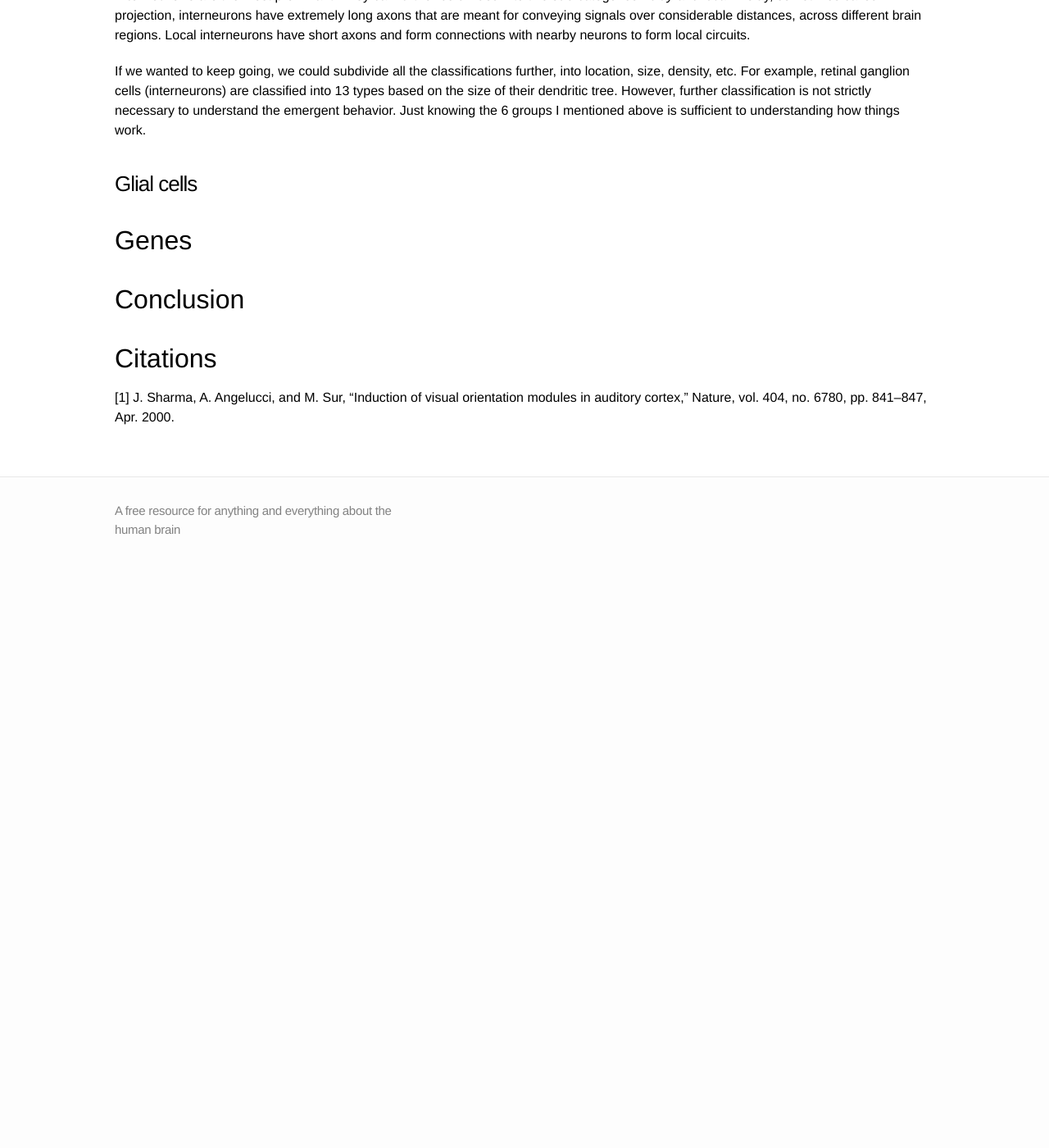
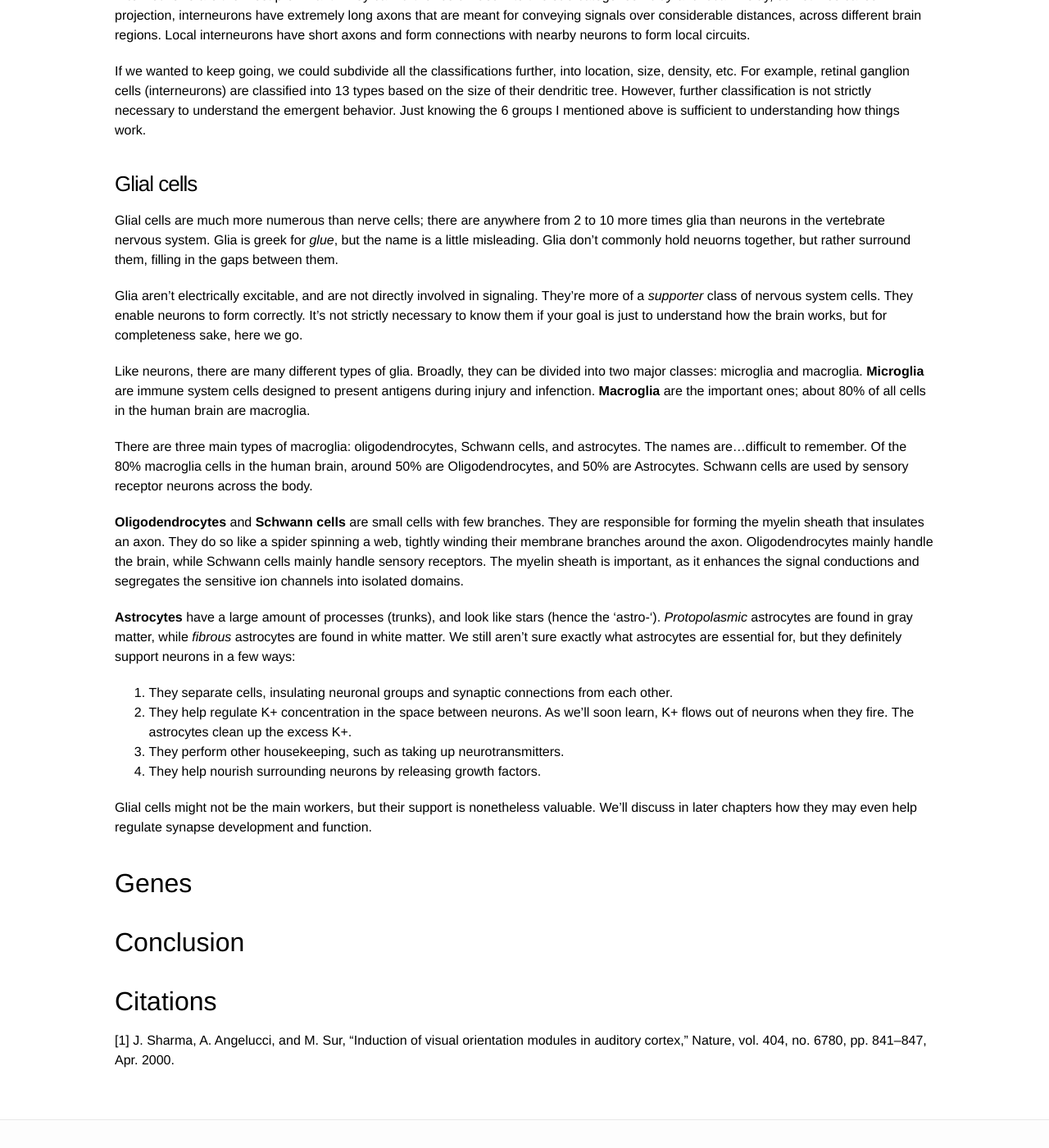
Before and after one commit to mdelsole/brain-nexus, a Jekyll site: the page built from brain-architecture/overview/index.markdown, in a window 1280 px wide and 1400 px high, scrolled down 5720 px. Shown: the whole window at 82% size. Built offline with Jekyll 4.4.1, drawn with Linux system fonts in a browser that asks for light colours; before the commit the page ends 6422 px from its top, so only the background shows below that.

Commit message:
Update index.markdown

```diff
--- a/brain-architecture/overview/index.markdown
+++ b/brain-architecture/overview/index.markdown
@@ -148,6 +148,24 @@ If we wanted to keep going, we could subdivide all the classifications further,
 
 ### Glial cells
 
+Glial cells are much more numerous than nerve cells; there are anywhere from 2 to 10 more times glia than neurons in the vertebrate nervous system. Glia is greek for *glue*, but the name is a little misleading. Glia don't commonly hold neuorns together, but rather surround them, filling in the gaps between them.
+
+Glia aren't electrically excitable, and are not directly involved in signaling. They're more of a *supporter* class of nervous system cells. They enable neurons to form correctly. It's not strictly necessary to know them if your goal is just to understand how the brain works, but for completeness sake, here we go.
+
+Like neurons, there are many different types of glia. Broadly, they can be divided into two major classes: microglia and macroglia. **Microglia** are immune system cells designed to present antigens during injury and infenction. **Macroglia** are the important ones; about 80% of all cells in the human brain are macroglia.
+
+There are three main types of macroglia: oligodendrocytes, Schwann cells, and astrocytes. The names are...difficult to remember. Of the 80% macroglia cells in the human brain, around 50% are Oligodendrocytes, and 50% are Astrocytes. Schwann cells are used by sensory receptor neurons across the body.
+
+**Oligodendrocytes** and **Schwann cells** are small cells with few branches. They are responsible for forming the myelin sheath that insulates an axon. They do so like a spider spinning a web, tightly winding their membrane branches around the axon. Oligodendrocytes mainly handle the brain, while Schwann cells mainly handle sensory receptors. The myelin sheath is important, as it enhances the signal conductions and segregates the sensitive ion channels into isolated domains.
+
+**Astrocytes** have a large amount of processes (trunks), and look like stars (hence the 'astro-'). *Protopolasmic* astrocytes are found in gray matter, while *fibrous* astrocytes are found in white matter. We still aren't sure exactly what astrocytes are essential for, but they definitely support neurons in a few ways:
+1. They separate cells, insulating neuronal groups and synaptic connections from each other.
+2. They help regulate K+ concentration in the space between neurons. As we'll soon learn, K+ flows out of neurons when they fire. The astrocytes clean up the excess K+.
+3. They perform other housekeeping, such as taking up neurotransmitters.
+4. They help nourish surrounding neurons by releasing growth factors.
+
+Glial cells might not be the main workers, but their support is nonetheless valuable. We'll discuss in later chapters how they may even help regulate synapse development and function.
+
 # Genes
 
 # Conclusion
```
